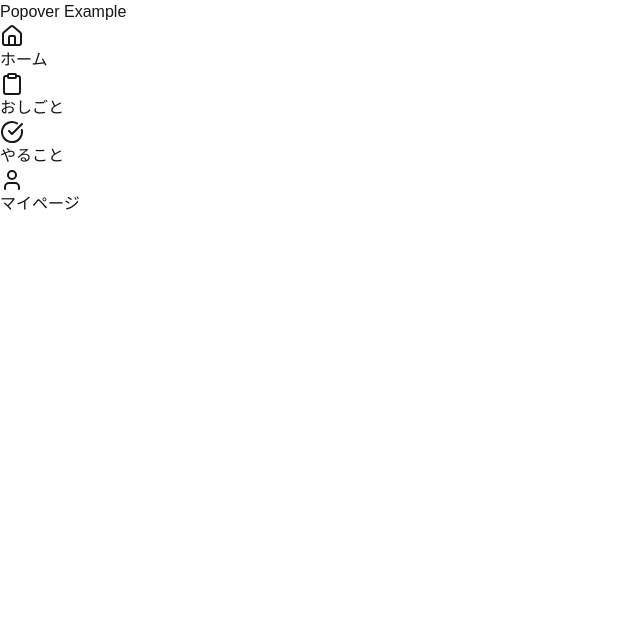
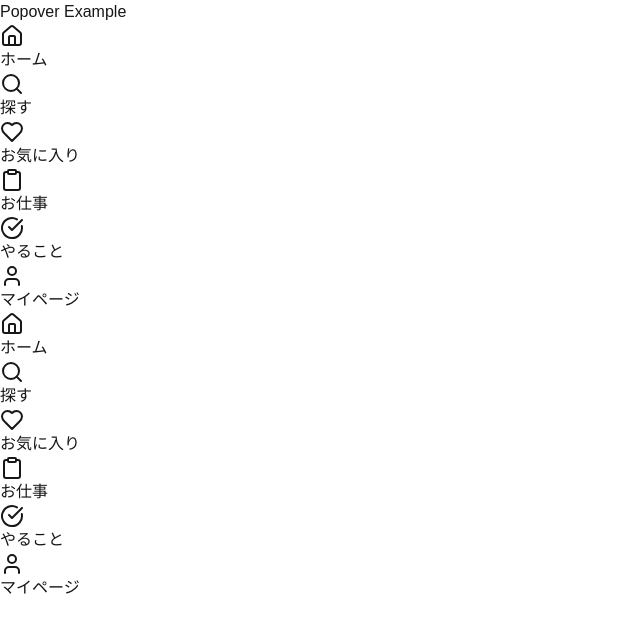
Before and after one commit to atsukihat/mercari-hackthon-h, a Next.js app: page / in a window 1280 px wide. Shown: the top 632 px of the page, without its empty margins (0-640 px from the left). Built offline with nearby package versions, Linux system fonts and the light colour scheme.

Commit message:
buttonを追加

```diff
--- a/src/app/components/button.tsx
+++ b/src/app/components/button.tsx
@@ -3,6 +3,8 @@
 import Link from "next/link";
 import {
   HomeIcon,
+  SearchIcon,
+  HeartIcon,
   ClipboardIcon,
   CheckCircleIcon,
   UserIcon,
@@ -10,34 +12,48 @@ import {
 
 export default function FooterNav() {
   return (
-    <nav className="fixed bottom-0 left-0 right-0 border-t bg-background">
-      <div className="flex items-center justify-around p-2">
+    <nav className="fixed bottom-0 left-0 right-0 border-t bg-white">
+      <div className="flex w-full">
         <Link
           href="/"
-          className="flex flex-col items-center gap-1 p-2 text-sm text-muted-foreground hover:text-foreground"
+          className="flex flex-1 flex-col items-center justify-center py-2 text-xs text-gray-400"
         >
-          <HomeIcon className="h-5 w-5" />
+          <HomeIcon className="h-6 w-6 mb-1" />
           <span>ホーム</span>
         </Link>
         <Link
+          href="/search"
+          className="flex flex-1 flex-col items-center justify-center py-2 text-xs text-black"
+        >
+          <SearchIcon className="h-6 w-6 mb-1" />
+          <span>探す</span>
+        </Link>
+        <Link
+          href="/favorites"
+          className="flex flex-1 flex-col items-center justify-center py-2 text-xs text-gray-400"
+        >
+          <HeartIcon className="h-6 w-6 mb-1" />
+          <span>お気に入り</span>
+        </Link>
+        <Link
           href="/work"
-          className="flex flex-col items-center gap-1 p-2 text-sm text-muted-foreground hover:text-foreground"
+          className="flex flex-1 flex-col items-center justify-center py-2 text-xs text-gray-400"
         >
-          <ClipboardIcon className="h-5 w-5" />
-          <span>おしごと</span>
+          <ClipboardIcon className="h-6 w-6 mb-1" />
+          <span>お仕事</span>
         </Link>
         <Link
           href="/tasks"
-          className="flex flex-col items-center gap-1 p-2 text-sm text-muted-foreground hover:text-foreground"
+          className="flex flex-1 flex-col items-center justify-center py-2 text-xs text-gray-400"
         >
-          <CheckCircleIcon className="h-5 w-5" />
+          <CheckCircleIcon className="h-6 w-6 mb-1" />
           <span>やること</span>
         </Link>
         <Link
           href="/profile"
-          className="flex flex-col items-center gap-1 p-2 text-sm text-muted-foreground hover:text-foreground"
+          className="flex flex-1 flex-col items-center justify-center py-2 text-xs text-gray-400"
         >
-          <UserIcon className="h-5 w-5" />
+          <UserIcon className="h-6 w-6 mb-1" />
           <span>マイページ</span>
         </Link>
       </div>
--- a/src/app/layout.tsx
+++ b/src/app/layout.tsx
@@ -1,3 +1,4 @@
+import Button from "./components/button";
 import type { Metadata } from "next";
 import localFont from "next/font/local";
 import "./globals.css";
@@ -29,6 +30,7 @@ export default function RootLayout({
         className={`${geistSans.variable} ${geistMono.variable} antialiased`}
       >
         {children}
+        <Button />
       </body>
     </html>
   );
```
